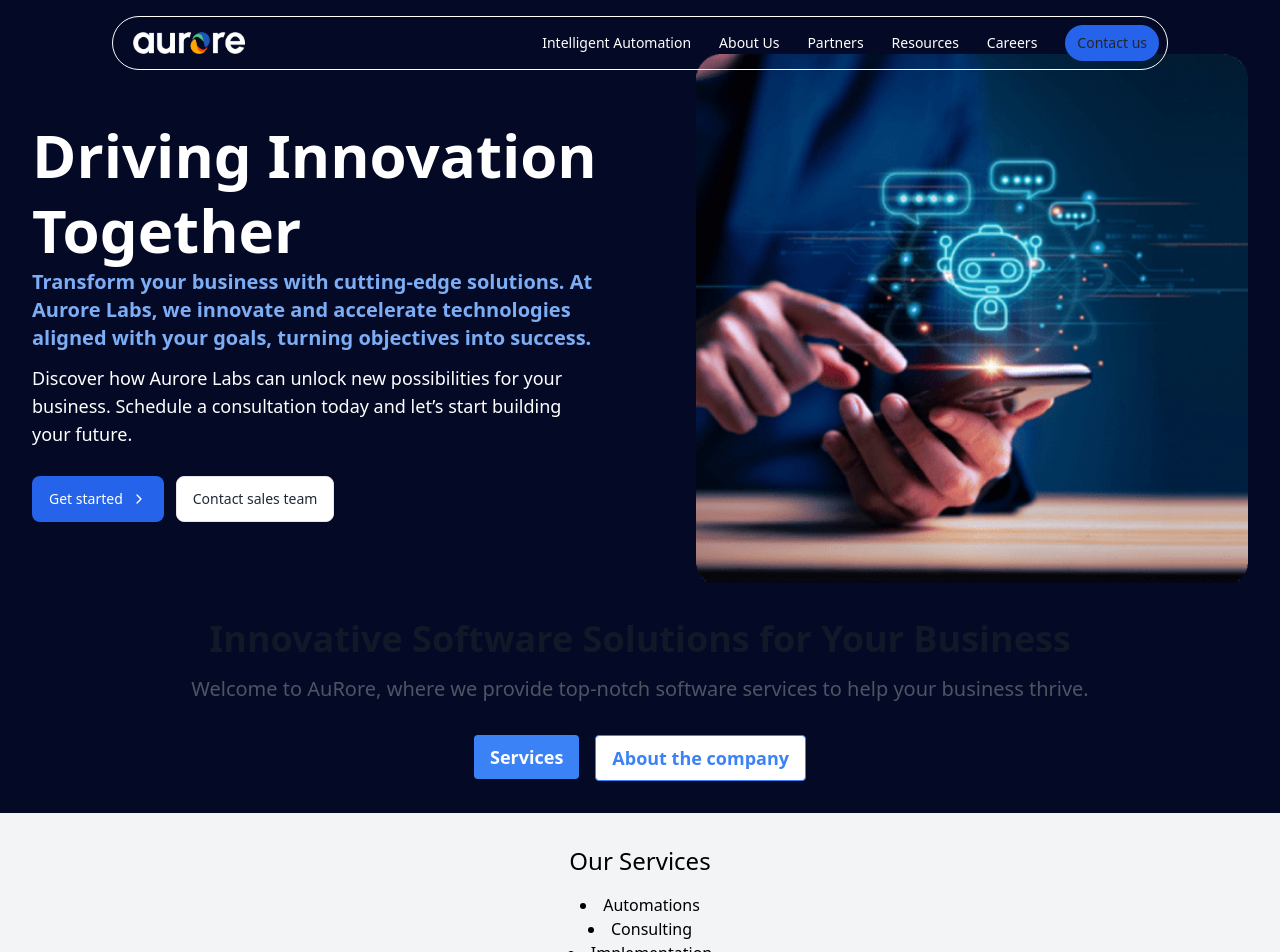
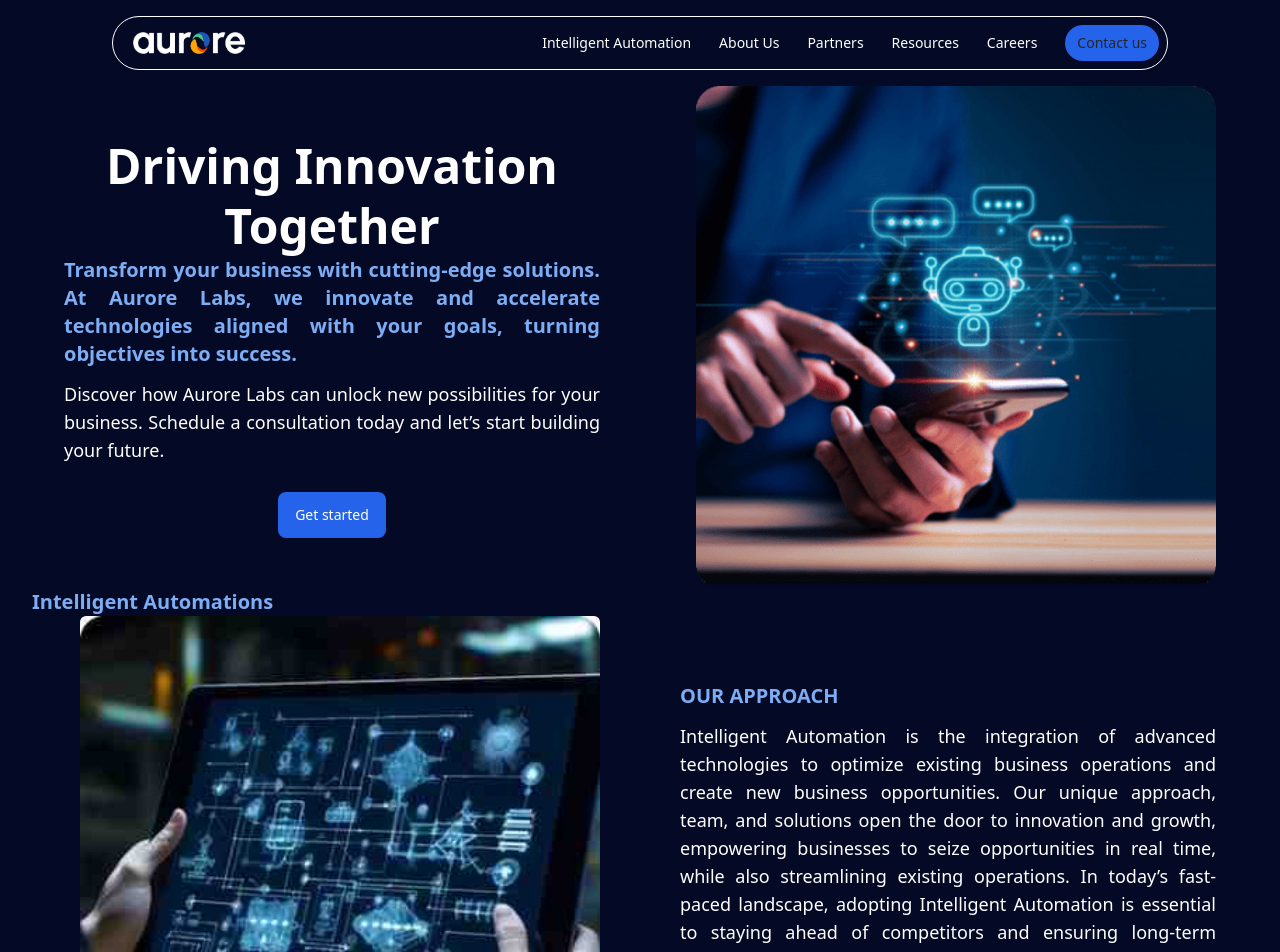
Before and after one commit to AuroreLLC/aurorelabs-website, a Next.js app in the folder aurore/: page / in a window 1280 px wide. Shown: the top 952 px of the page. Built offline with nearby package versions, Linux system fonts and the light colour scheme.

Commit message:
feat: two sections ready and also added a content folder to store the text content used in the page

```diff
--- a/aurore/src/app/page.js
+++ b/aurore/src/app/page.js
@@ -1,30 +1,70 @@
 import Link from "next/link";
 import styles from "@/styles/Home.module.css";
-import HeroSection from "@/components/HeroSection";
 import ServicesSection from "@/components/ServicesSection";
+import { FirstSection } from "@/content/home";
+import { SecondSection } from "@/content/home";
 
 const Home = () => (
-
-  <div className="container mx-auto" >
-    <HeroSection Title={"Driving Innovation Together"}
-    Subtitle ={"Transform your business with cutting-edge solutions. At Aurore Labs, we innovate and accelerate technologies aligned with your goals, turning objectives into success."}
-    Paragraph={"Discover how Aurore Labs can unlock new possibilities for your business. Schedule a consultation today and let’s start building your future."}
-    Img = {"Images/Pages/Home/home-Driving_innovation_together_optimized.png"} />
+  <div className="container mx-auto">
     <main className="p-8 text-center">
-        <h1 className={styles.title}>
+    <div className="mx-auto px-4 sm:px-6 lg:px-8">
+      <div className="grid md:grid-cols-2 gap-4 md:gap-8 xl:gap-20 md:items-center">
+          <div>
+              <h1 className={styles.title}>{FirstSection.title}</h1>
+              <h2 className={styles.subtitle}>{FirstSection.subtitle}</h2>
+              <p className={styles.description}>{FirstSection.paragraph}</p>
+              <div className="mt-7  w-full">
+                  <a className="py-3 px-4 inline-flex justify-center items-center gap-x-2 text-sm font-medium rounded-lg border border-transparent bg-blue-600 text-white hover:bg-blue-700 focus:outline-none focus:bg-blue-700 disabled:opacity-50 disabled:pointer-events-none" href={FirstSection.buttonRef}>
+                  Get started
+                  </a>
+              </div>
+          </div>
+          <div className="relative ms-4">
+              <img className="w-full rounded-md" src={FirstSection.img} alt="Hero Image"/>
+          </div>
+      </div>
+    </div>
+    <div>
+      <h2 className={styles.subtitle}>  Intelligent Automations</h2>
+    </div>
+    <div className="mx-auto px-4 sm:px-6 lg:px-8">
+      <div className="grid md:grid-cols-2 gap-4 md:gap-8 xl:gap-20 md:items-center">
+          <div className="relative ms-4">
+              <img className="w-full rounded-md" src={SecondSection.img} alt="Hero Image"/>
+          </div>
+          <div>
+              <h1 className={styles.title}>{SecondSection.title}</h1>
+              <h2 className={styles.subtitle}>{SecondSection.subtitle}</h2>
+              <p className={styles.description}>{SecondSection.paragraph}</p>
+              <div className="mt-7  w-full">
+                  <a className="py-3 px-4 inline-flex justify-center items-center gap-x-2 text-sm font-medium rounded-lg border border-transparent bg-blue-600 text-white hover:bg-blue-700 focus:outline-none focus:bg-blue-700 disabled:opacity-50 disabled:pointer-events-none" href={FirstSection.buttonRef}>
+                  Learn More
+                  </a>
+              </div>
+          </div>
+      </div>
+    </div>
+      {/* <h1 className={styles.title}>
         Innovative Software Solutions for Your Business
       </h1>
       <p className={styles.description}>
-          Welcome to AuRore, where we provide top-notch software services to help your business thrive.
+        Welcome to AuRore, where we provide top-notch software services to help
+        your business thrive.
       </p>
       <div className={styles.buttonContainer}>
         <Link href="/services">
-            <button className={`${styles.button} ${styles.buttonPrimary}`}> Services </button>
+          <button className={`${styles.button} ${styles.buttonPrimary}`}>
+            {" "}
+            Services{" "}
+          </button>
         </Link>
         <Link href="/about">
-            <button className={`${styles.button} ${styles.buttonSecondary}`}> About the company </button>
+          <button className={`${styles.button} ${styles.buttonSecondary}`}>
+            {" "}
+            About the company{" "}
+          </button>
         </Link>
-        </div>
+      </div> */}
     </main>
     <ServicesSection />
   </div>
--- a/aurore/src/components/HeroSection.js
+++ b/aurore/src/components/HeroSection.js
@@ -1,27 +1,80 @@
-const HeroSection = ({Title,Subtitle,Paragraph,Img}) => {
+const HeroSection = ({ Title, Subtitle, Paragraph, Img, reverseOrder }) => {
   return (
     <div className="mx-auto px-4 sm:px-6 lg:px-8">
-
-            <div className="grid md:grid-cols-2 gap-4 md:gap-8 xl:gap-20 md:items-center">
+      <div
+        className={`grid md:grid-cols-2 gap-4 md:gap-8 xl:gap-20 md:items-center ${
+          reverseOrder ? "md:grid-flow-col-dense" : ""
+        }`}
+      >
+        {!reverseOrder && (
           <div>
-                    <h1 className="block text-3xl font-bold text-white sm:text-4xl lg:text-6xl lg:leading-tight dark:text-white">{Title}</h1>
-                    <h2 className="font-bold text-xl text-[#7CADF5]">{Subtitle}</h2>
-                    <p className="mt-3 text-lg text-white dark:text-neutral-400">{Paragraph}</p>
+            <h1 className="block text-3xl font-bold text-white sm:text-4xl lg:text-6xl lg:leading-tight dark:text-white">
+              {Title}
+            </h1>
+            <h2 className="font-roboto text-xl text-[#7CADF5]">{Subtitle}</h2>
+            <p className="mt-3 text-lg text-white dark:text-neutral-400">
+              {Paragraph}
+            </p>
             <div className="mt-7 grid gap-3 w-full sm:inline-flex">
-                        <a className="py-3 px-4 inline-flex justify-center items-center gap-x-2 text-sm font-medium rounded-lg border border-transparent bg-blue-600 text-white hover:bg-blue-700 focus:outline-none focus:bg-blue-700 disabled:opacity-50 disabled:pointer-events-none" href="#">
+              <a
+                className="py-3 px-4 inline-flex justify-center items-center gap-x-2 text-sm font-medium rounded-lg border border-transparent bg-blue-600 text-white hover:bg-blue-700 focus:outline-none focus:bg-blue-700 disabled:opacity-50 disabled:pointer-events-none"
+                href="#"
+              >
                 Get started
-                        <svg className="shrink-0 size-4" xmlns="http://www.w3.org/2000/svg" width="24" height="24" viewBox="0 0 24 24" fill="none" stroke="currentColor" strokeWidth="2" strokeLinecap="round" strokeLinejoin="round"><path d="m9 18 6-6-6-6"/></svg>
               </a>
-                        <a className="py-3 px-4 inline-flex justify-center items-center gap-x-2 text-sm font-medium rounded-lg border border-gray-200 bg-white text-gray-800 shadow-sm hover:bg-gray-50 focus:outline-none focus:bg-gray-50 disabled:opacity-50 disabled:pointer-events-none dark:bg-neutral-900 dark:border-neutral-700 dark:text-white dark:hover:bg-neutral-800 dark:focus:bg-neutral-800" href="#">
+              <a
+                className="py-3 px-4 inline-flex justify-center items-center gap-x-2 text-sm font-medium rounded-lg border border-gray-200 bg-white text-gray-800 shadow-sm hover:bg-gray-50 focus:outline-none focus:bg-gray-50 disabled:opacity-50 disabled:pointer-events-none dark:bg-neutral-900 dark:border-neutral-700 dark:text-white dark:hover:bg-neutral-800 dark:focus:bg-neutral-800"
+                href="#"
+              >
                 Contact sales team
               </a>
             </div>
           </div>
+        )}
         <div className="relative ms-4">
-                    <img className="w-full rounded-md" src={Img} alt="Hero Image"/>
+          <img className="w-full rounded-md" src={Img} alt="Hero Image" />
+        </div>
+        {reverseOrder && (
+          <div>
+            <h1 className="block text-3xl font-bold text-white sm:text-4xl lg:text-6xl lg:leading-tight dark:text-white">
+              {Title}
+            </h1>
+            <h2 className="font-bold text-xl text-[#7CADF5]">{Subtitle}</h2>
+            <p className="mt-3 text-justify text-lg text-white dark:text-neutral-400">
+              {Paragraph}
+            </p>
+            <div className="mt-7 grid gap-3 w-full sm:inline-flex">
+              <a
+                className="py-3 px-4 inline-flex justify-center items-center gap-x-2 text-sm font-medium rounded-lg border border-transparent bg-blue-600 text-white hover:bg-blue-700 focus:outline-none focus:bg-blue-700 disabled:opacity-50 disabled:pointer-events-none"
+                href="#"
+              >
+                Get started
+                <svg
+                  className="shrink-0 size-4"
+                  xmlns="http://www.w3.org/2000/svg"
+                  width="24"
+                  height="24"
+                  viewBox="0 0 24 24"
+                  fill="none"
+                  stroke="currentColor"
+                  strokeWidth="2"
+                  strokeLinecap="round"
+                  strokeLinejoin="round"
+                >
+                  <path d="m9 18 6-6-6-6" />
+                </svg>
+              </a>
+              <a
+                className="py-3 px-4 inline-flex justify-center items-center gap-x-2 text-sm font-medium rounded-lg border border-gray-200 bg-white text-gray-800 shadow-sm hover:bg-gray-50 focus:outline-none focus:bg-gray-50 disabled:opacity-50 disabled:pointer-events-none dark:bg-neutral-900 dark:border-neutral-700 dark:text-white dark:hover:bg-neutral-800 dark:focus:bg-neutral-800"
+                href="#"
+              >
+                Contact sales team
+              </a>
             </div>
           </div>
-
-        </div>)
-}
+        )}
+      </div>
+    </div>
+  );
+};
 export default HeroSection;
--- /dev/null
+++ b/aurore/src/content/home.js
@@ -0,0 +1,15 @@
+export const FirstSection = {
+    title: "Driving Innovation Together",
+    subtitle: "Transform your business with cutting-edge solutions. At Aurore Labs, we innovate and accelerate technologies aligned with your goals, turning objectives into success.",
+    paragraph: "Discover how Aurore Labs can unlock new possibilities for your business. Schedule a consultation today and let’s start building your future.",
+    img: "/Images/Pages/Home/home-Driving_innovation_together_optimized.png",
+    buttonRef:"#",
+  };
+
+export const SecondSection = {
+  title: "",
+  subtitle: "OUR APPROACH",
+  paragraph: "Intelligent Automation is the integration of advanced technologies to optimize existing business operations and create new business opportunities. Our unique approach, team, and solutions open the door to innovation and growth, empowering businesses to seize opportunities in real time, while also streamlining existing operations. In today’s fast-paced landscape, adopting Intelligent Automation is essential to staying ahead of competitors and ensuring long-term success.",
+  img: "/Images/Pages/Home/home-Automationssection.jpeg",
+  buttonRef:"",
+}
--- a/aurore/src/styles/Home.module.css
+++ b/aurore/src/styles/Home.module.css
@@ -1,9 +1,9 @@
 .title {
-  @apply text-4xl font-bold mb-4 text-gray-900;
+  @apply font-bold text-white block sm:text-4xl lg:text-5xl lg:leading-tight  ;
 }
 
 .description {
-  @apply text-xl text-center text-gray-600;
+  @apply mt-3 text-lg text-white text-justify ;
 }
 
 .buttonContainer {
@@ -29,3 +29,7 @@
 .buttonSecondary:hover {
   @apply bg-gray-100;
 }
+
+.subtitle {
+  @apply font-bold text-xl text-[#7CADF5] text-justify;
+}
```
Also changed, not shown: aurore/public/Images/Pages/Home/home-Automationssection.jpeg (renamed from aurore/public/Images/Pages/Home/home-Automationssectio.jpeg). Lines whose indentation alone changed are shown as unchanged.
